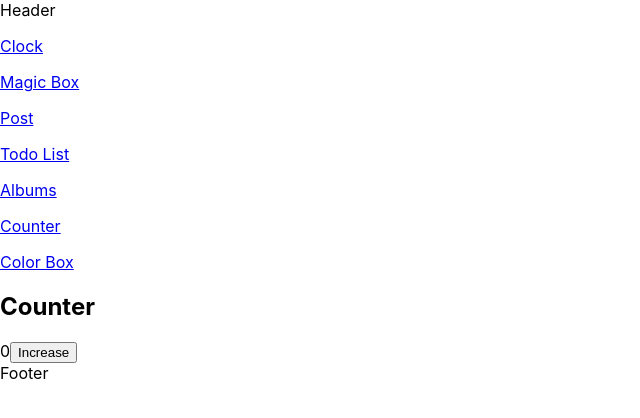
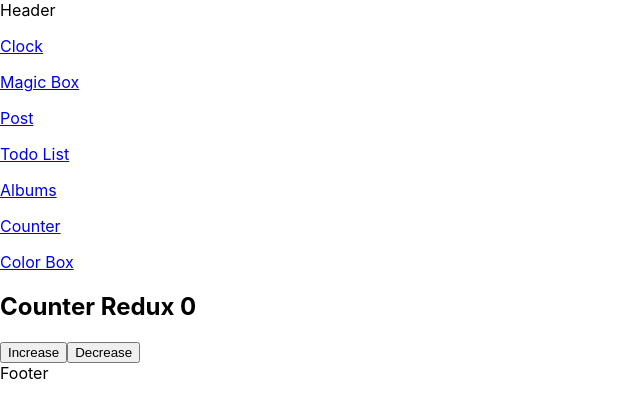
Before and after one commit to lehai051092/reactjs-base-2022, a React (Create React App) app: page /counter in a window 1280 px wide. Shown: the top 418 px of the page, without its empty margins (0-640 px from the left). Built offline with nearby package versions, Linux system fonts and the light colour scheme; no server answers.

Commit message:
React Redux - Connect Redux To Component

```diff
--- a/src/features/Counter/counterSlice.js
+++ b/src/features/Counter/counterSlice.js
@@ -13,6 +13,6 @@ const counterSlice = createSlice({
   }
 });
 
-const {actions, reducers} = counterSlice;
+const {actions, reducer} = counterSlice;
 export const {increase, decrease} = actions; // export name
-export default reducers;
+export default reducer;
--- a/src/features/Counter/index.jsx
+++ b/src/features/Counter/index.jsx
@@ -1,18 +1,28 @@
-import React, {useState} from 'react';
-import PropTypes from 'prop-types';
+import React from 'react';
+import {useDispatch, useSelector} from "react-redux";
+import {decrease, increase} from "./counterSlice";
 
-CounterFeature.propTypes = {
-
-};
+CounterFeature.propTypes = {};
 
 function CounterFeature(props) {
-  const [getCount, setCount] = useState(0);
+  const dispatch = useDispatch();
+  const count = useSelector(state => state.counter);
+
+  const handleIncreaseClick = () => {
+    dispatch(increase());
+  };
+
+  const handleDecreaseClick = () => {
+    dispatch(decrease());
+  };
 
   return (
     <div>
-      <h2>Counter</h2>
-      {getCount}
-      <button onClick={() => {setCount(x => x + 1)}}>Increase</button>
+      <h2>Counter Redux {count}</h2>
+      <div>
+        <button onClick={handleIncreaseClick}>Increase</button>
+        <button onClick={handleDecreaseClick}>Decrease</button>
+      </div>
     </div>
   );
 }
```
